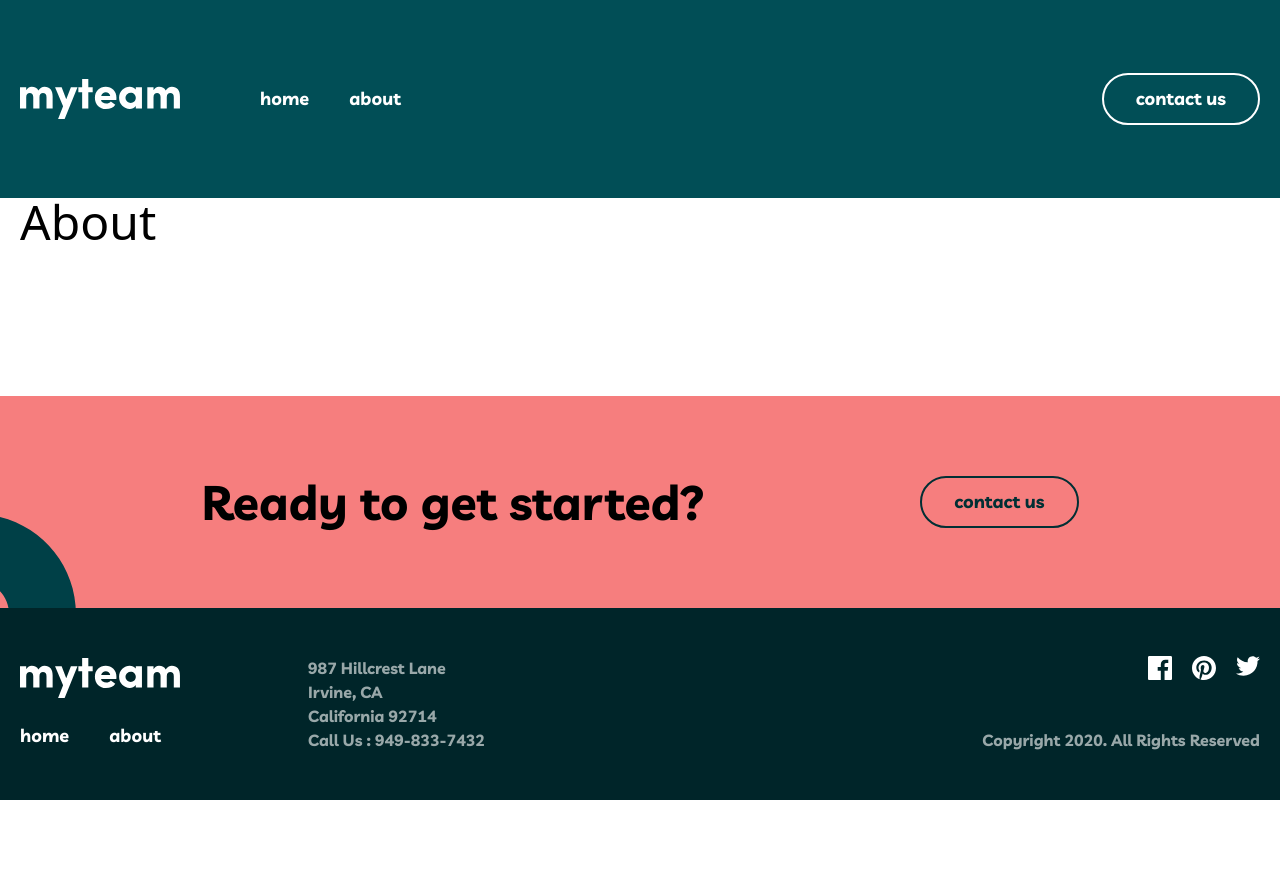
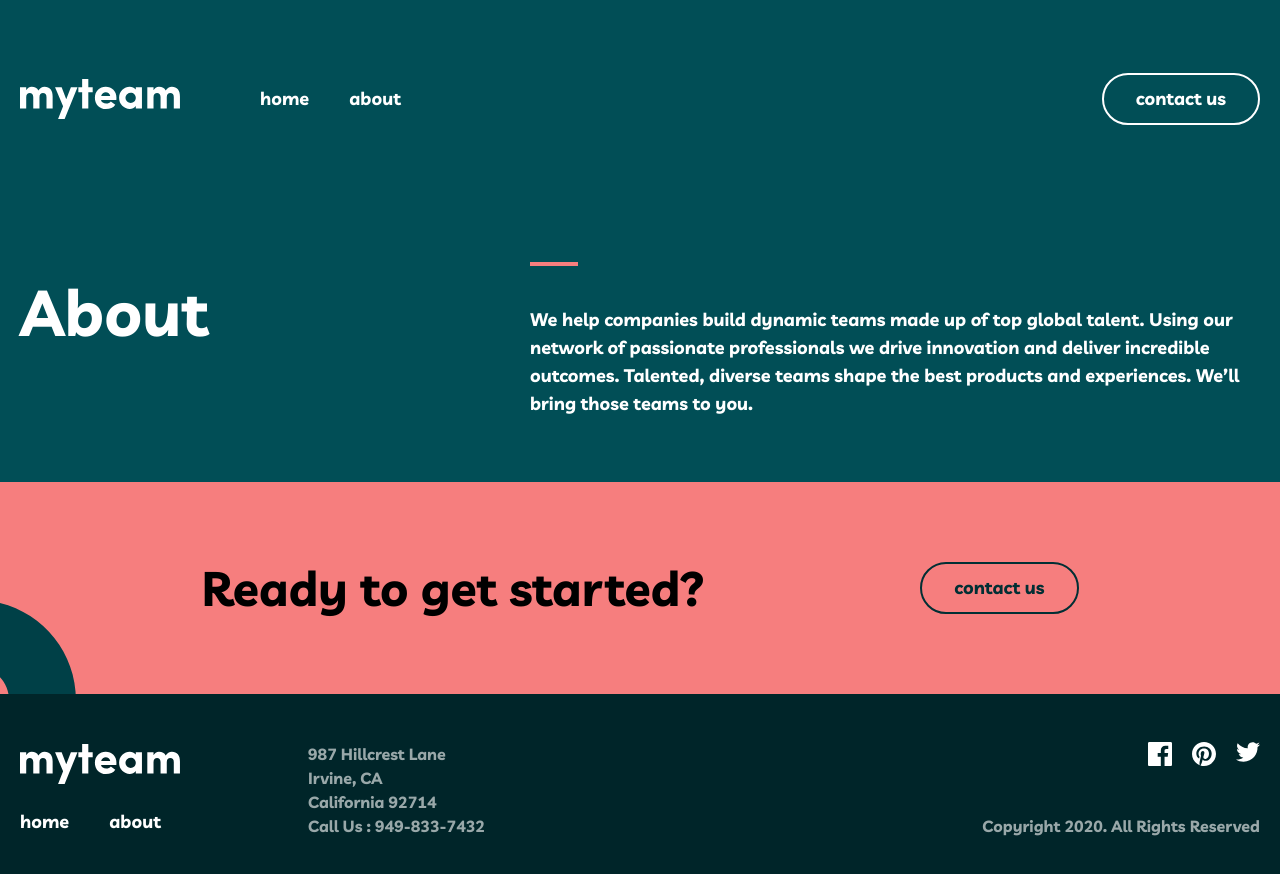
Before and after one commit to Bahromjonov/my-team-recat, a React (Vite) app: page /about in a window 1280 px wide. Shown: the top 874 px of the page. Before the commit the page ends 800 px from the top, so only its background shows below. Built offline with nearby package versions, Linux system fonts and the light colour scheme.

Commit message:
add about hero h2 text

```diff
--- a/src/components/Footer.jsx
+++ b/src/components/Footer.jsx
@@ -4,7 +4,7 @@ import { Link, } from 'react-router-dom'
 
 const Footer = () => {
     return (
-        <footer className='bg-darkGreen z-10'>
+        <footer className='bg-darkGreen z-10 '>
             <div className='containerr flex justify-between py-12  '>
                 <div className='flex items-center '>
                     <div className='mr-32 '>
@@ -31,7 +31,7 @@ const Footer = () => {
                 <div className=''>
                     <ul className='flex items-start space-x-5 justify-end mb-12 '>
                         <li>
-                            <Link>
+                            <Link to='https://www.facebook.com/Bahromjonov/'>
                                 <svg className='hover:text-lightCoral duration-200' width="24" height="24" viewBox="0 0 24 24" fill="none" xmlns="http://www.w3.org/2000/svg">
                                     <path d="M22.675 0H1.325C0.593 0 0 0.593 0 1.325V22.676C0 23.407 0.593 24 1.325 24H12.82V14.706H9.692V11.084H12.82V8.413C12.82 5.313 14.713 3.625 17.479 3.625C18.804 3.625 19.942 3.724 20.274 3.768V7.008L18.356 7.009C16.852 7.009 16.561 7.724 16.561 8.772V11.085H20.148L19.681 14.707H16.561V24H22.677C23.407 24 24 23.407 24 22.675V1.325C24 0.593 23.407 0 22.675 0Z" fill="currentColor" />
                                 </svg>
@@ -45,7 +45,7 @@ const Footer = () => {
                             </Link>
                         </li>
                         <li>
-                            <Link>
+                            <Link to='https://twitter.com/Bahromjon_02'>
                                 <svg className='hover:text-lightCoral duration-200' width="24" height="20" viewBox="0 0 24 20" fill="none" xmlns="http://www.w3.org/2000/svg">
                                     <path d="M24 2.55699C23.117 2.94899 22.168 3.21299 21.172 3.33199C22.189 2.72299 22.97 1.75799 23.337 0.607986C22.386 1.17199 21.332 1.58199 20.21 1.80299C19.313 0.845986 18.032 0.247986 16.616 0.247986C13.437 0.247986 11.101 3.21399 11.819 6.29299C7.728 6.08799 4.1 4.12799 1.671 1.14899C0.381 3.36199 1.002 6.25699 3.194 7.72299C2.388 7.69699 1.628 7.47599 0.965 7.10699C0.911 9.38799 2.546 11.522 4.914 11.997C4.221 12.185 3.462 12.229 2.69 12.081C3.316 14.037 5.134 15.46 7.29 15.5C5.22 17.123 2.612 17.848 0 17.54C2.179 18.937 4.768 19.752 7.548 19.752C16.69 19.752 21.855 12.031 21.543 5.10599C22.505 4.41099 23.34 3.54399 24 2.55699Z" fill="currentColor" />
                                 </svg>
--- a/src/index.css
+++ b/src/index.css
@@ -9,7 +9,6 @@
     .ctaContainer{
         @apply w-full max-w-917 mx-auto px-5
     }
-}
     .header-link{
         @apply text-lg font-semibold leading-7 font-Livvic
     }
@@ -19,3 +18,7 @@
     .text-still-base {
         @apply text-base font-semibold font-Livvic
     }
+.about-still{
+    @apply text-[64px] font-bold font-Livvic leading-[100px]
+}
+}
--- a/src/pages/About.jsx
+++ b/src/pages/About.jsx
@@ -2,7 +2,18 @@ import React from 'react'
 
 const About = () => {
   return (
-    <div className='text-5xl text-black containerr '>About</div>
+    // Hero
+    <section className=' bg-midnightGreen'>
+      <div className='containerr flex justify-between py-16'>
+        <div>
+          <h2 className='about-still'>About</h2>
+        </div>
+        <div className='max-w-730'>
+          <div className='w-12 h-1 bg-lightCoral mb-10'></div>
+          <p className='header-link'>We help companies build dynamic teams made up of top global talent. Using our  network of passionate professionals we drive innovation and deliver incredible outcomes. Talented, diverse teams shape the best products and experiences. We’ll bring those teams to you.</p>
+        </div>
+      </div>
+    </section>
   )
 }
 
--- a/tailwind.config.js
+++ b/tailwind.config.js
@@ -10,7 +10,6 @@ export default {
         'midnightGreen':'#014E56',
         'lightCoral':'#F67E7E',
         'sacramentoStateGreen':'#012F34',
-        'lightCoral':'#F67E7E',
         'deepJungleGreen':'#004047',
         'raptureBlue':'#79C8C7',
         'darkGreen':'#002529',
@@ -33,6 +32,7 @@ export default {
         '445':'445px',
         '350':'350px',
         '917':'917px',
+        '730':'730px',
       }
     },
   },
```
